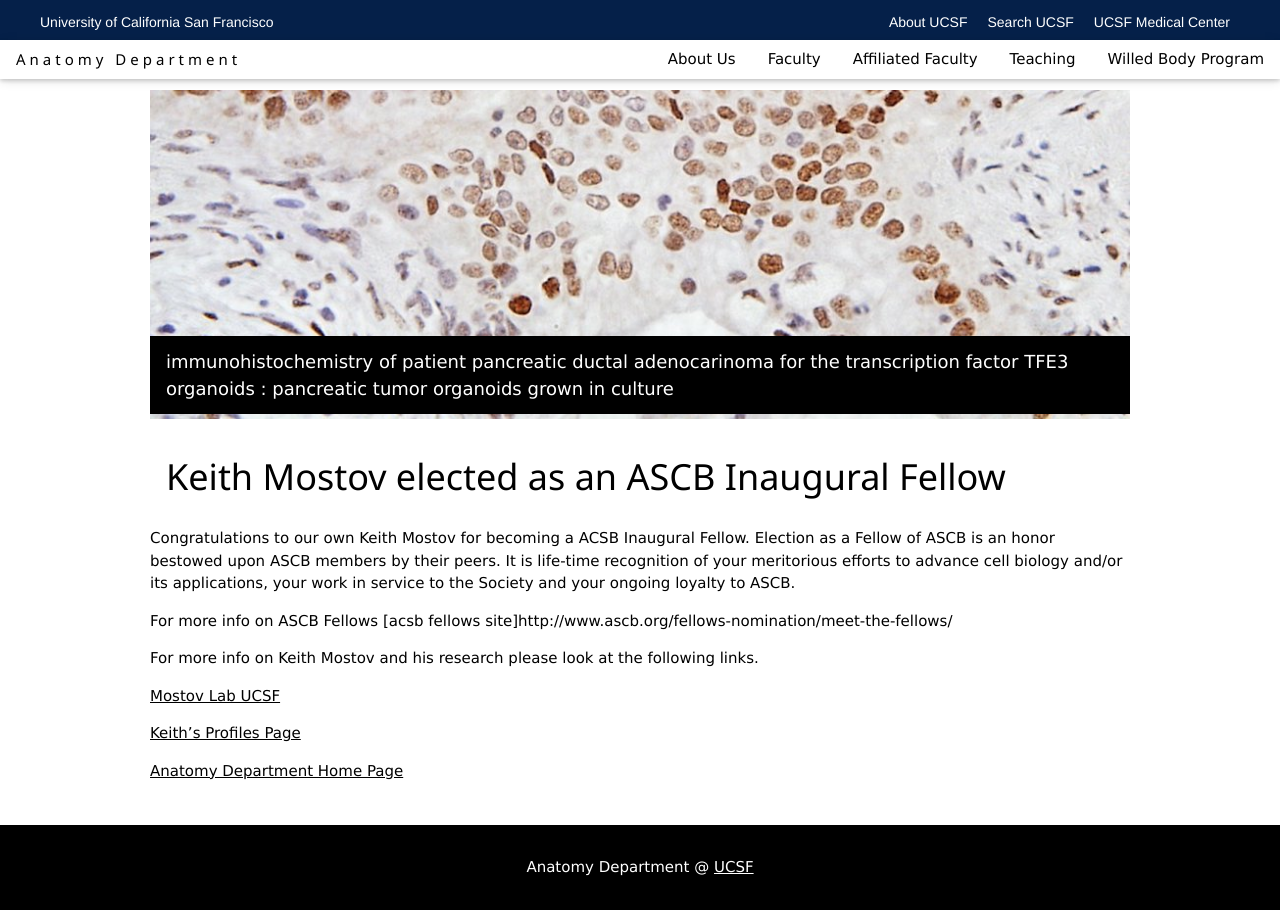
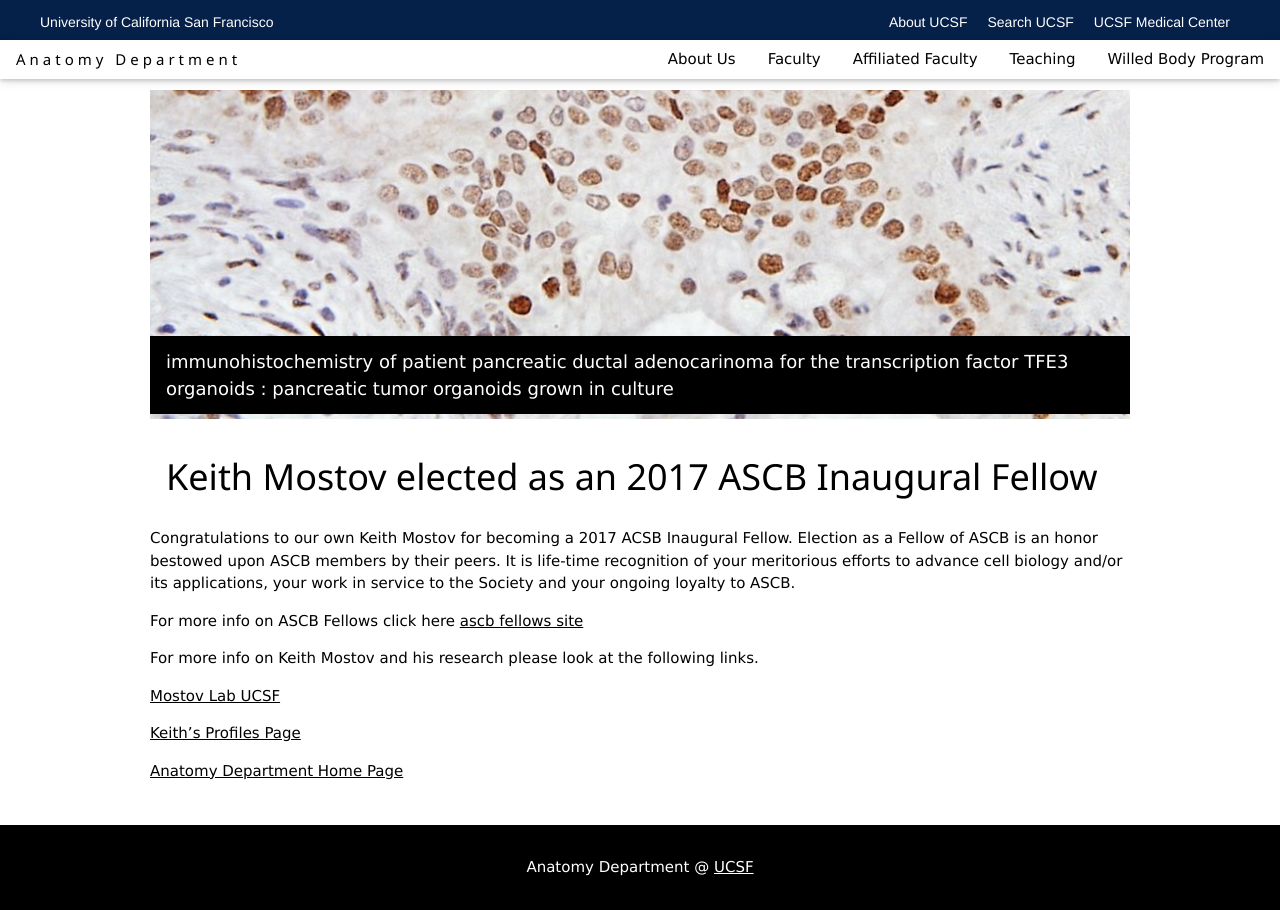
Before and after one commit to UCSF-Anatomy/anat-jekyll-2017, a Jekyll site: the page built from _posts/news/2017-10-15-mostov-acsb.markdown, in a window 1280 px wide. Built offline with Jekyll 4.4.1, drawn with Linux system fonts in a browser that asks for light colours; nearby versions of some CDN libraries.

Commit message:
Spelling error

```diff
--- a/_posts/news/2017-10-15-mostov-acsb.markdown
+++ b/_posts/news/2017-10-15-mostov-acsb.markdown
@@ -1,14 +1,14 @@
 ---
 layout: page
-title: "Keith Mostov elected as an ASCB Inaugural Fellow"
+title: "Keith Mostov elected as an 2017 ASCB Inaugural Fellow"
 date: 2017-10-15 12:50:00
 categories: news
 published: true
 ---
 
-Congratulations to our own Keith Mostov for becoming a ACSB Inaugural Fellow. Election as a Fellow of ASCB is an honor bestowed upon ASCB members by their peers. It is life-time recognition of your meritorious efforts to advance cell biology and/or its applications, your work in service to the Society and your ongoing loyalty to ASCB.
+Congratulations to our own Keith Mostov for becoming a 2017 ACSB Inaugural Fellow. Election as a Fellow of ASCB is an honor bestowed upon ASCB members by their peers. It is life-time recognition of your meritorious efforts to advance cell biology and/or its applications, your work in service to the Society and your ongoing loyalty to ASCB.
 
-For more info on ASCB Fellows [acsb fellows site]http://www.ascb.org/fellows-nomination/meet-the-fellows/
+For more info on ASCB Fellows click here [ascb fellows site](http://www.ascb.org/fellows-nomination/meet-the-fellows/)
 
 For more info on Keith Mostov and his research please look at the following links.
 
```
